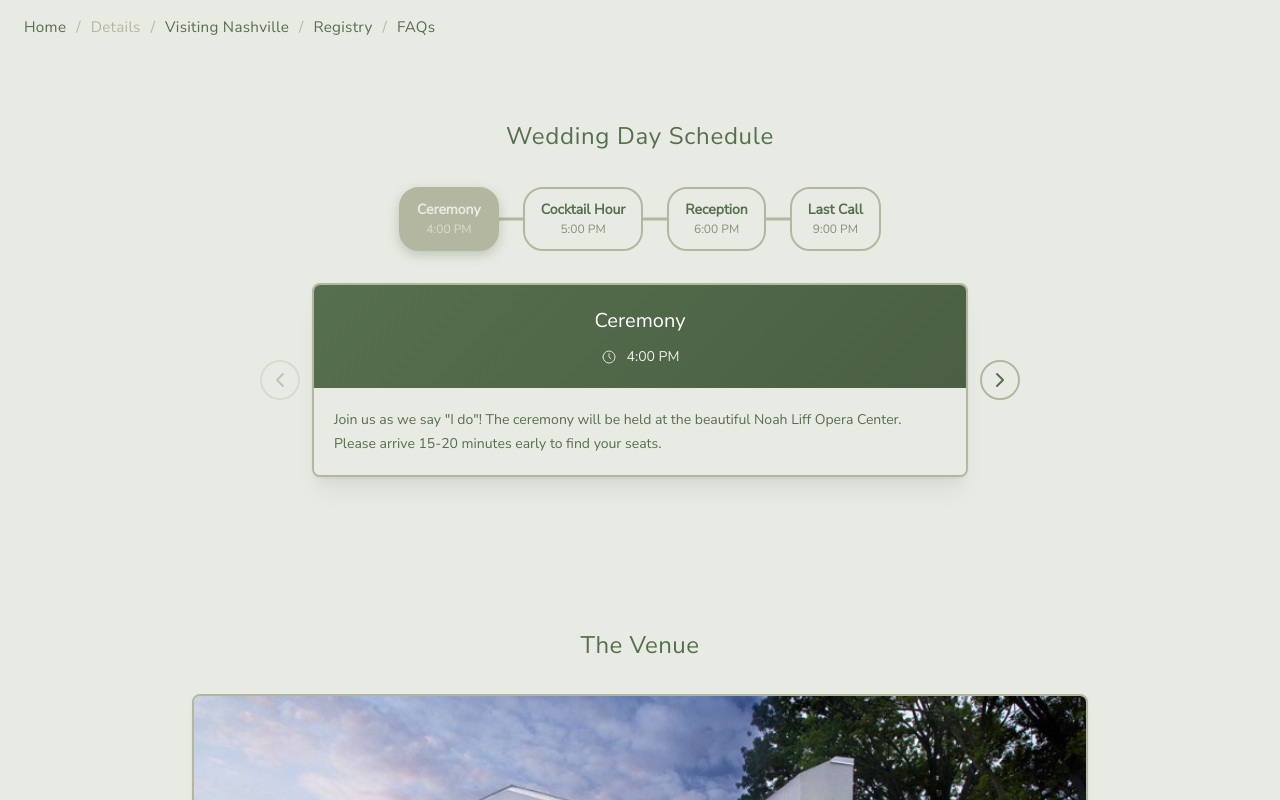
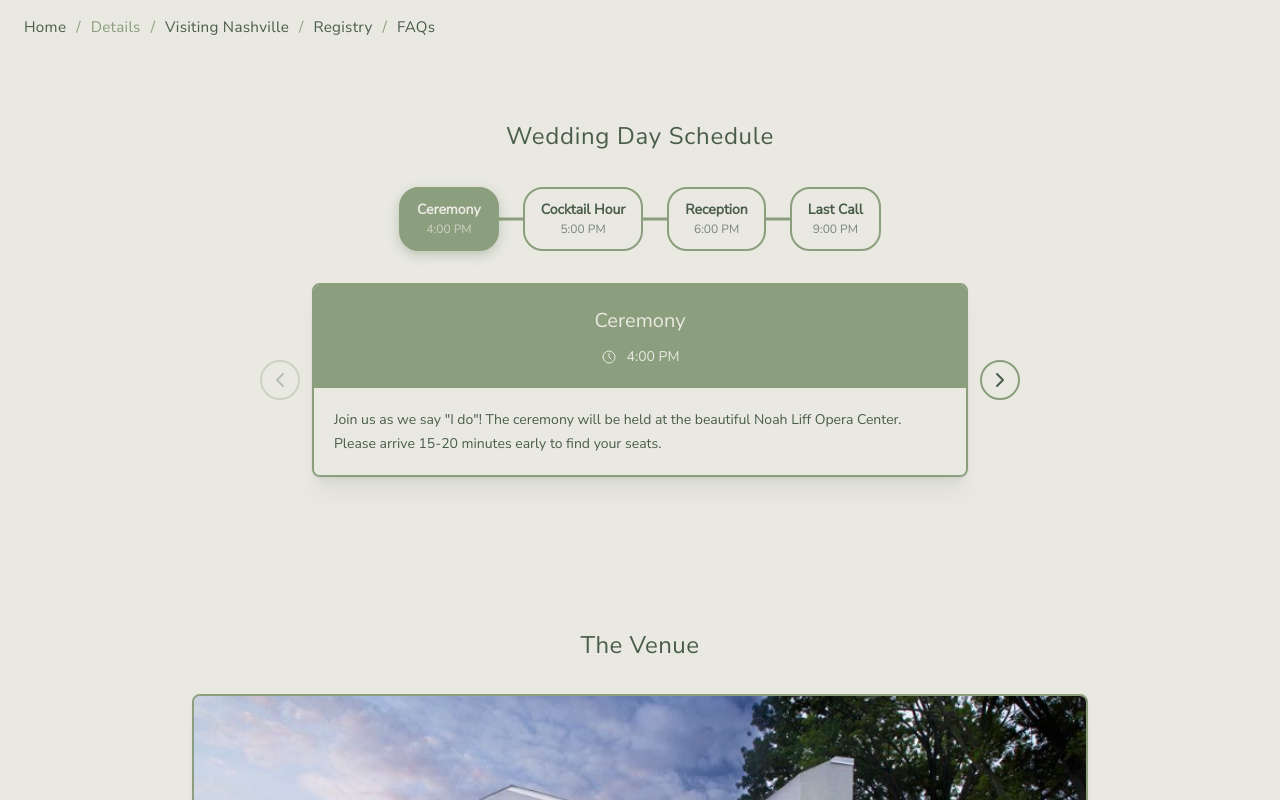
Before and after one commit to BenStormer/Wedding-Website, a React (Vite) app in the folder frontend/wedding-website-frontend/: page /details in a window 1280 px wide. Shown: the top 800 px of the page. Built offline with nearby package versions, Linux system fonts and the light colour scheme.

Commit message:
Update Details page to green color scheme

```diff
--- a/frontend/wedding-website-frontend/src/components/details/Timeline.css
+++ b/frontend/wedding-website-frontend/src/components/details/Timeline.css
@@ -96,9 +96,10 @@
 }
 
 .timeline-card-header {
-  background: linear-gradient(135deg, var(--bold-green) 0%, #4a5f43 100%);
+  background: var(--primary-green);
   padding: 20px 24px;
   text-align: center;
+  color: var(--secondary-green);
 }
 
 .event-description {
--- a/frontend/wedding-website-frontend/src/components/details/Timeline.tsx
+++ b/frontend/wedding-website-frontend/src/components/details/Timeline.tsx
@@ -86,12 +86,12 @@ const CustomTimeline = ({
 
         <Paper shadow="md" radius="md" className="timeline-card">
           <Box className="timeline-card-header">
-            <Text fz={{ base: 'lg', sm: 'xl' }} fw={500} c="white">
+            <Text fz={{ base: 'lg', sm: 'xl' }} fw={500} c="var(--secondary-green)">
               {activeEvent.title}
             </Text>
             <Group gap="xs" justify="center" mt="xs">
-              <IconClock size={16} stroke={1.5} color="rgba(255,255,255,0.8)" />
-              <Text fz="sm" c="rgba(255,255,255,0.9)">
+              <IconClock size={16} stroke={1.5} color="var(--secondary-green)" />
+              <Text fz="sm" c="var(--secondary-green)">
                 {activeEvent.time}
               </Text>
             </Group>
--- a/frontend/wedding-website-frontend/src/components/details/VenueInfo.css
+++ b/frontend/wedding-website-frontend/src/components/details/VenueInfo.css
@@ -36,13 +36,16 @@
   box-shadow: 0 6px 16px rgba(86, 111, 77, 0.3);
 }
 
+.venue-button:hover .mantine-Button-label {
+  color: var(--secondary-green) !important;
+}
+
 /* Details section */
 .venue-details-section {
   width: 70vw;
   max-width: 900px;
   margin-top: 48px;
   padding-top: 32px;
-  border-top: 2px solid var(--primary-green);
 }
 
 .venue-details-title {
--- a/frontend/wedding-website-frontend/src/components/home/RsvpBox.css
+++ b/frontend/wedding-website-frontend/src/components/home/RsvpBox.css
@@ -16,12 +16,20 @@
   box-shadow: 0 2px 8px rgba(0, 0, 0, 0.1);
 }
 
+.rsvp-button .mantine-Button-label {
+  color: var(--bold-brown) !important;
+}
+
 .rsvp-button:hover {
   background-color: var(--primary-brown) !important;
   color: var(--secondary-brown) !important;
   transform: translateY(-3px);
   box-shadow: 0 6px 16px rgba(94, 72, 56, 0.3);
   letter-spacing: 0.1em;
+}
+
+.rsvp-button:hover .mantine-Button-label {
+  color: var(--secondary-brown) !important;
 }
 
 /* Modal Styling */
--- a/frontend/wedding-website-frontend/src/index.css
+++ b/frontend/wedding-website-frontend/src/index.css
@@ -11,10 +11,10 @@
    * Green theme: Available for other pages (Details, etc.)
    */
 
-  /* Green color family */
-  --bold-green: #566f4d;
-  --primary-green: #b4b7a0;
-  --secondary-green: #e8ebe4;
+  /* Green color family - Sage/Olive palette */
+  --bold-green: #4a5d4a; /* Deep forest sage - for text */
+  --primary-green: #8b9e7d; /* Muted olive - for components */
+  --secondary-green: #e9e9e2; /* Warm grey-green - for backgrounds */
 
   /* Brown color family */
   --bold-brown: #5e4838;
--- a/frontend/wedding-website-frontend/src/pages/Home.css
+++ b/frontend/wedding-website-frontend/src/pages/Home.css
@@ -61,8 +61,9 @@
   padding: 20px 20px;
 }
 
-/* Section Heading */
-.section-heading {
+/* Section Heading - Home page specific */
+.our-story .section-heading,
+.other-page-links .section-heading {
   font-size: clamp(1.2rem, 2.5vw, 1.5rem);
   font-weight: 400;
   color: var(--bold-brown) !important;
```
